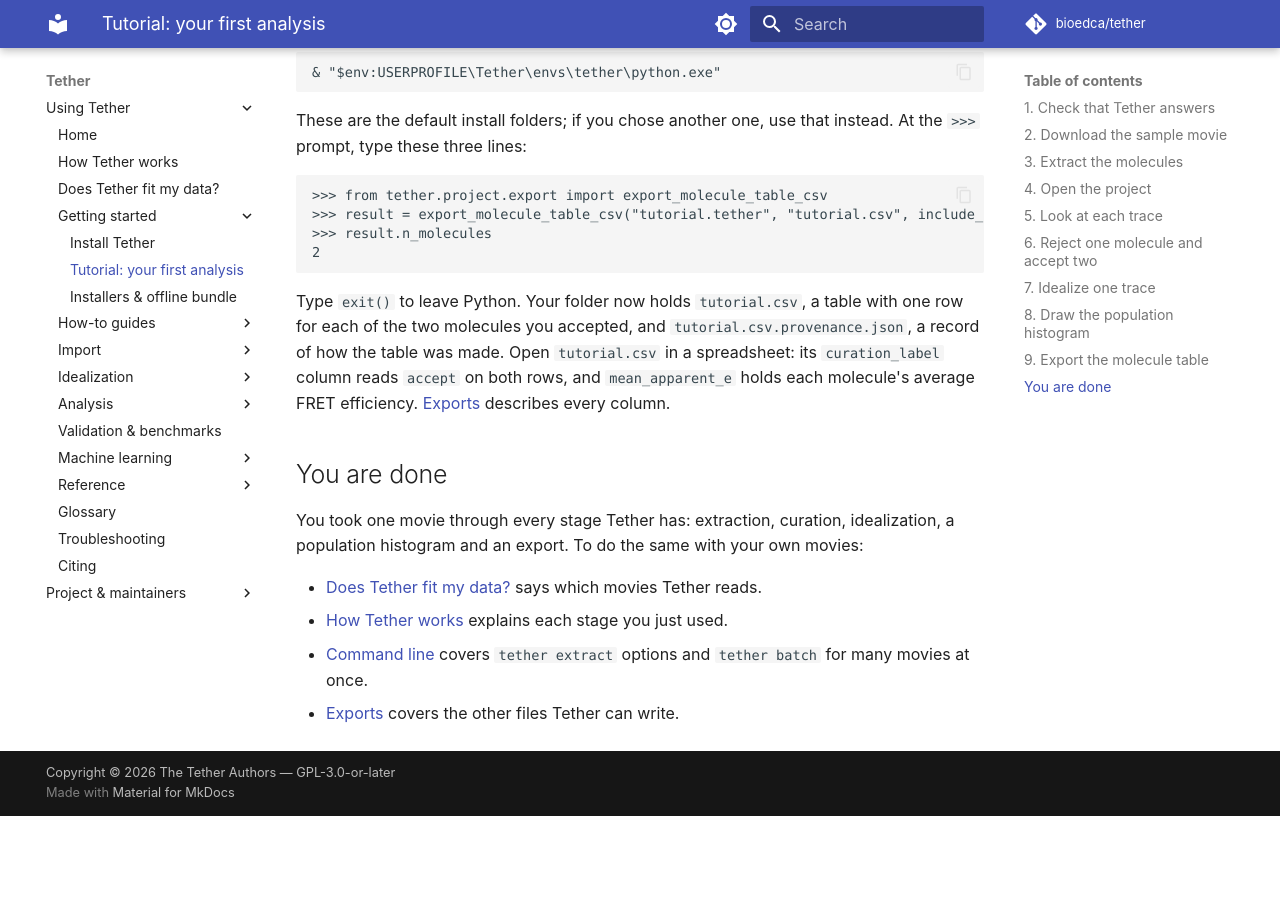
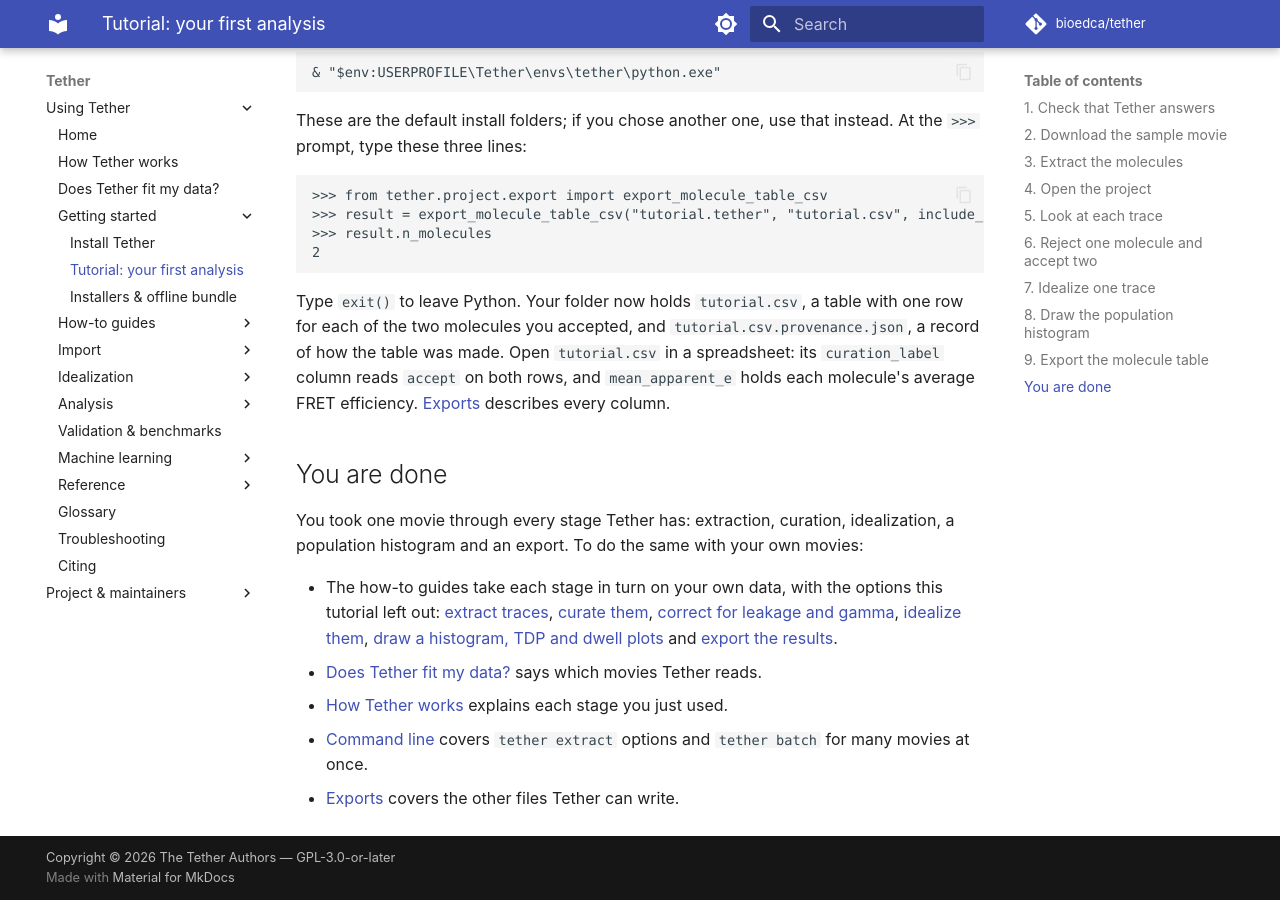
Before and after one commit to bioedca/tether, an MkDocs documentation site: the page built from docs/tutorial.md, in a window 1280 px wide and 900 px high, scrolled down 3791 px. Built offline with MkDocs 1.6.1 and Material for MkDocs 9.7.7, drawn with Linux system fonts in a browser that asks for light colours; comment, search, counter and statistics services are not loaded; the version menu is left out; before the commit the page ends 4607 px from its top, so only the background shows below that.

Commit message:
docs(how-to): cross-link the tutorial and the six how-to guides
The tutorial's closing list points at the six guides, and the first guide
points readers who have not run Tether yet at the tutorial.

Refs #177

```diff
--- a/docs/tutorial.md
+++ b/docs/tutorial.md
@@ -199,6 +199,12 @@
 You took one movie through every stage Tether has: extraction, curation, idealization, a
 population histogram and an export. To do the same with your own movies:
 
+- The how-to guides take each stage in turn on your own data, with the options this tutorial
+  left out: [extract traces](how-to/extract-traces.md), [curate them](how-to/curate-traces.md),
+  [correct for leakage and gamma](how-to/apply-corrections.md),
+  [idealize them](how-to/idealize.md),
+  [draw a histogram, TDP and dwell plots](how-to/analyze.md) and
+  [export the results](how-to/export-results.md).
 - [Does Tether fit my data?](compatibility.md) says which movies Tether reads.
 - [How Tether works](pipeline.md) explains each stage you just used.
 - [Command line](cli.md) covers `tether extract` options and `tether batch` for many movies
```
Also changed, not shown: docs/how-to/extract-traces.md (+4 -0 lines).
